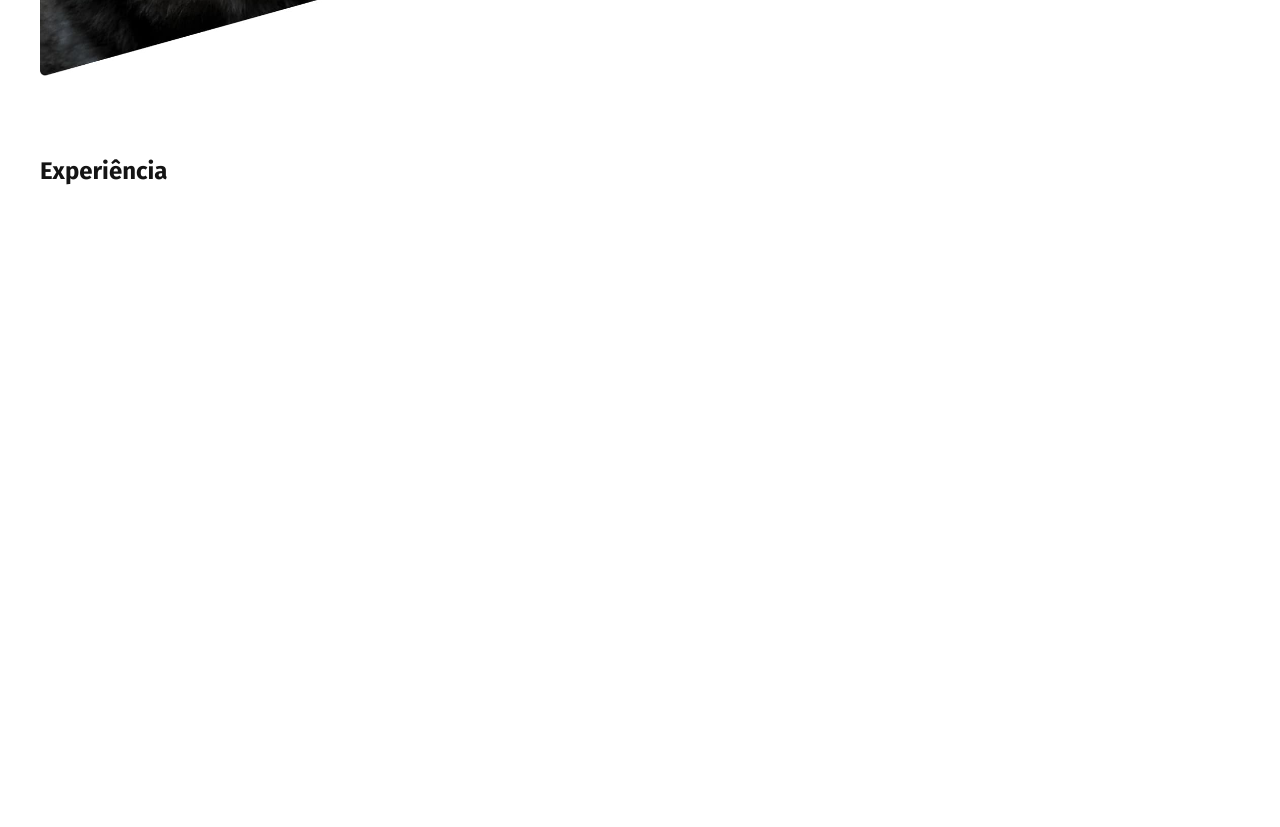
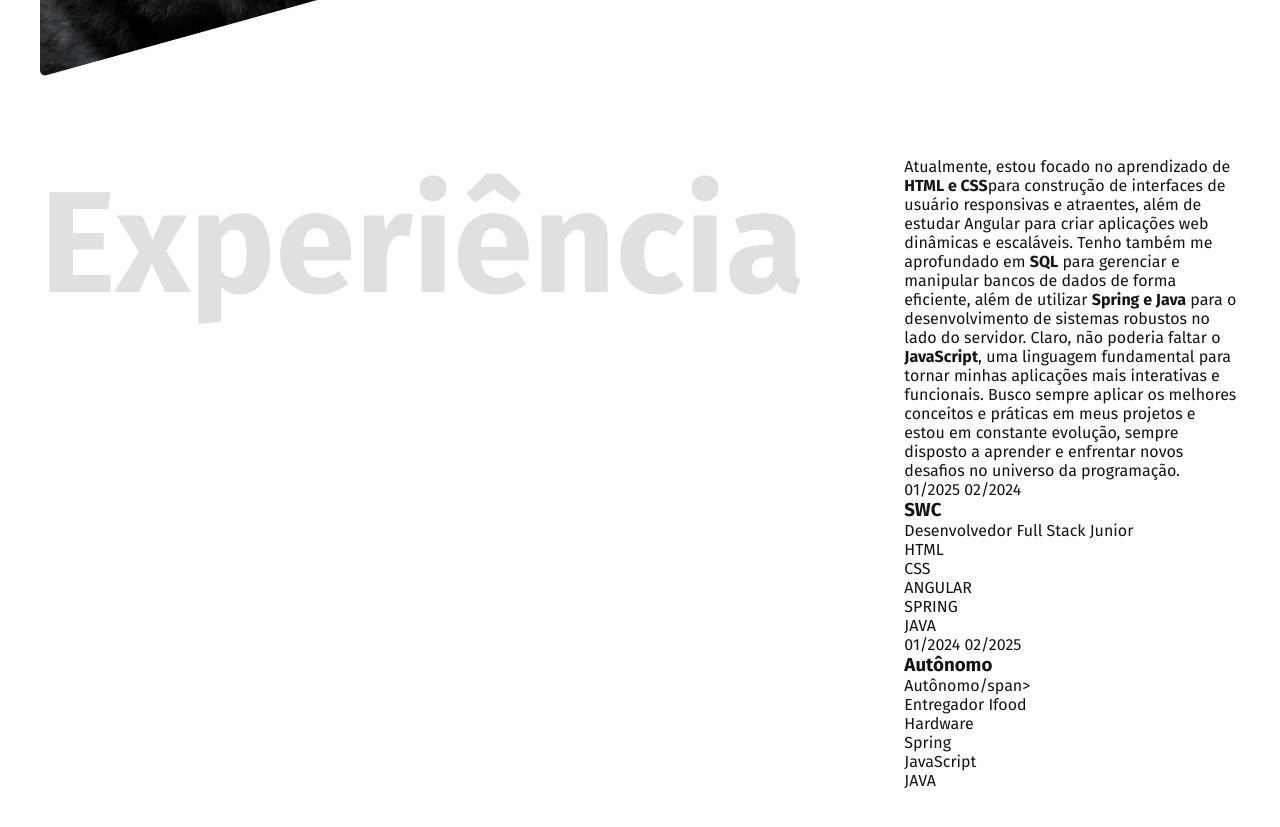
Before and after one commit to GustavoS1090/Projeto_portfolio, a plain HTML site: page index.html in a window 1280 px wide. Shown: the part 647-1474 px from the top of the page. Before the commit the page ends 872 px from the top, so only its background shows below. Drawn offline with Linux system fonts and the light colour scheme.

Commit message:
Subindo as alterações do dia 18/02

```diff
--- a/css/style.css
+++ b/css/style.css
@@ -90,3 +90,14 @@ SEÇÃO DE EXPERIÊNCIA
     grid-template-columns: 1fr 2fr;
     gap: 100px;
 }
+
+.experiencia .subtitulo{
+    color: #e0e0e0;
+}
+.experiencia-texto {
+    font-size: 24px;
+}
+
+.subtitulo{
+    font-size: 144px;
+}
--- a/index.html
+++ b/index.html
@@ -34,8 +34,40 @@
     <section id="experiencia" class="experiencia">
         <h2 class="subtitulo">Experiência</h2>
         <div>
-            <p class="experciencia-texto">
-        </div>
+            <p class="experciencia-texto">Atualmente, estou focado no aprendizado de <strong>HTML e CSS</strong>para construção de interfaces de usuário responsivas e atraentes,  além de estudar Angular para criar aplicações web dinâmicas e escaláveis.
+                Tenho também me aprofundado em <strong>SQL</strong> para gerenciar e manipular bancos de dados de forma eficiente, além de utilizar <strong>Spring e Java</strong> para o desenvolvimento de sistemas robustos no lado do servidor. Claro, não poderia faltar o <strong>JavaScript</strong>, uma linguagem fundamental para tornar minhas aplicações mais interativas e funcionais.
+                Busco sempre aplicar os melhores conceitos e práticas em meus projetos e estou em constante evolução, sempre disposto a aprender e enfrentar novos desafios no universo da programação.</p>
+
+                <div class="empresa">
+                    <span class="empresa-ano">01/2025 02/2024</span>
+                    <h3 class="empresa-titulo">SWC</h3>
+                    <span class="empresa-titulo">Desenvolvedor Full Stack Junior</span>
+                    <p class= "empresa-texto">HTML</p>
+                    <p class= "empresa-texto">CSS</p>
+                    <p class= "empresa-texto">ANGULAR</p>
+                    <p class= "empresa-texto">SPRING</p>
+                    <p class= "empresa-texto">JAVA</p>
+
+                    <div class="empresa">
+                        <span class="empresa-ano">01/2024 02/2025</span>
+                        <h3 class="empresa-titulo">Autônomo</h3>
+                        <span class="empresa-titulo">Autônomo/span>
+                        <p class= "empresa-texto">Entregador Ifood</p>
+                        <p class= "empresa-texto">Hardware</p>
+                        <p class= "empresa-texto">Spring</p>
+                        <p class= "empresa-texto">JavaScript</p>
+                        <p class= "empresa-texto">JAVA</p>
+
+
+
+
+
+
+                </div>
+
+            </div>
+
+
     </section>
 
 
```
